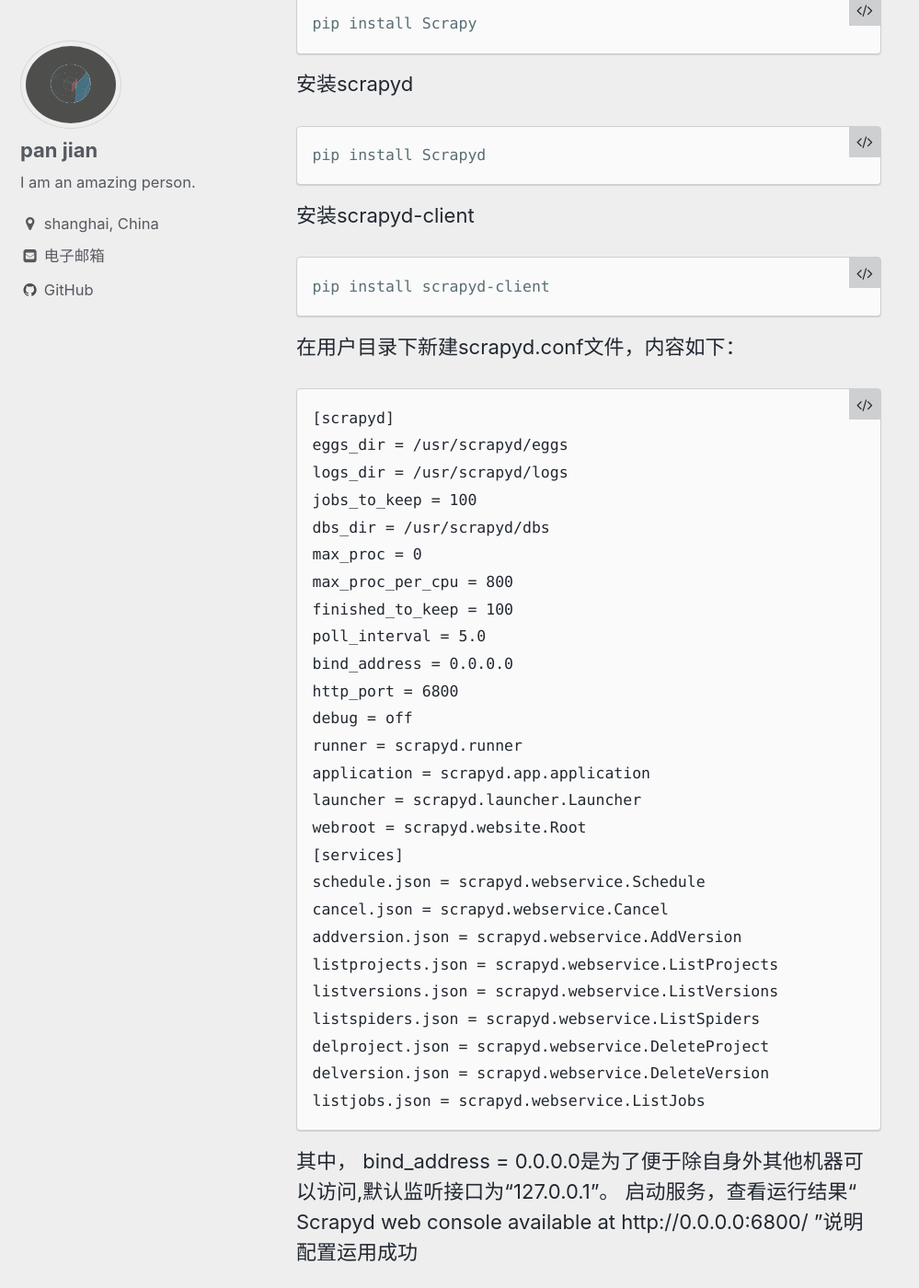
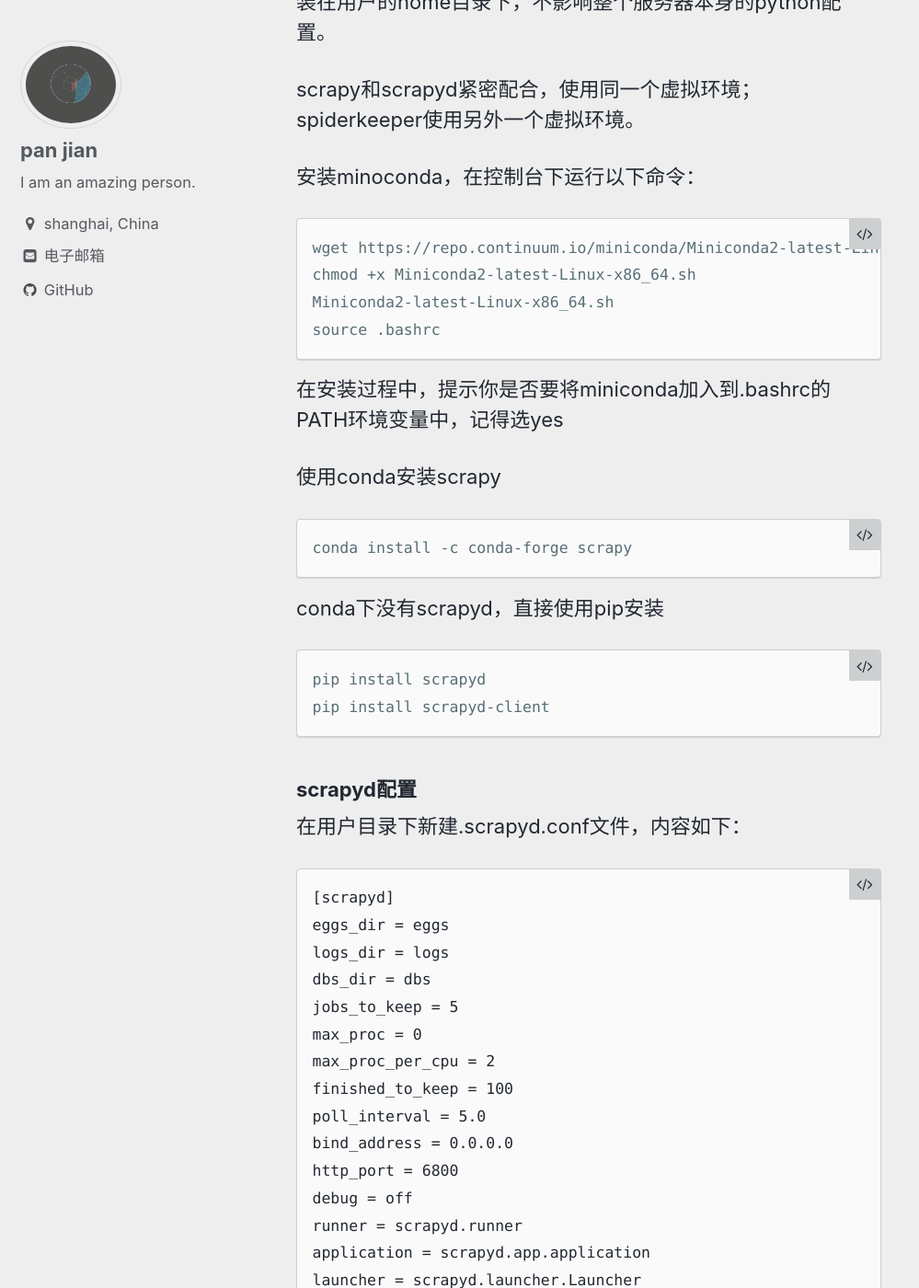
Before and after one commit to elemem/elemem.github.io, a Jekyll site: the page built from _posts/2017-11-08-setup-scrapy-on-centos.md, in a window 1280 px wide and 1400 px high, scrolled down 902 px. Shown: the whole window at 92% size, without its empty margins (0-999 px from the left). Built offline with Jekyll 4.4.1, drawn with Linux system fonts in a browser that asks for light colours; some of the changed text lies outside the part shown.

Commit message:
modify scrapy on centos

````diff
--- a/_posts/2017-11-08-setup-scrapy-on-centos.md
+++ b/_posts/2017-11-08-setup-scrapy-on-centos.md
@@ -7,48 +7,53 @@ title: centos下搭建scrapy运行环境
 description: the more you read, the more you think, better you'll be.
 ---
 
-安装epel扩展源
+##环境说明
+开发环境：目前我在windows上做开发，需要安装scrapy和scrapyd-client(用于部署)
+
+运行环境：在linux下运行，需要安装scrapy、scrapyd、scrapyd-client（可选）、spiderkeeper(job调度与控制)。我使用的服务器的IP为172.16.12.3
+
+官方文档：
+- [scrapy](https://doc.scrapy.org/en/latest/index.html)
+- [scrapyd](https://scrapyd.readthedocs.io/en/latest/index.html)
+- [spiderkeeper](https://github.com/DormyMo/SpiderKeeper)
+
+## centos下环境搭建
+
+### scrapyd安装
+由于在同一台服务器下有多个python服务，为了避免环境相互冲突，需要用虚拟环境隔离。我选择的是conda，使用普通权限安装在用户的home目录下，不影响整个服务器本身的python配置。
+
+scrapy和scrapyd紧密配合，使用同一个虚拟环境；spiderkeeper使用另外一个虚拟环境。
+
+安装minoconda，在控制台下运行以下命令：
 ```terminal
- sudo yum -y install epel-release
+wget https://repo.continuum.io/miniconda/Miniconda2-latest-Linux-x86_64.sh
+chmod +x Miniconda2-latest-Linux-x86_64.sh
+Miniconda2-latest-Linux-x86_64.sh
+source .bashrc
+```
+在安装过程中，提示你是否要将miniconda加入到.bashrc的PATH环境变量中，记得选yes
+
+使用conda安装scrapy
+```terminal
+conda install -c conda-forge scrapy
 ```
 
-安装python-pip，升级到最新
+conda下没有scrapyd，直接使用pip安装
 ```terminal
-sudo yum -y install python-pip
-pip install --upgrade pip
+pip install scrapyd
+pip install scrapyd-client
 ```
 
-安装开发工具包
-```terminal
-yum groupinstall "Development Tools" -y
-```
-安装Scrapy依赖包
-```terminal
-yum install -y python-devel openssl-devel libxslt-devel libxml2-devel
-```
-安装scrapy
-```terminal
-pip install Scrapy
-```
-
-安装scrapyd
-```terminal
-pip install Scrapyd
-```
-
-安装scrapyd-client
-```terminal
-pip install scrapyd-client
-```
-在用户目录下新建scrapyd.conf文件，内容如下：
+### scrapyd配置
+在用户目录下新建.scrapyd.conf文件，内容如下：
 ```
 [scrapyd]
-eggs_dir = /usr/scrapyd/eggs
-logs_dir = /usr/scrapyd/logs
-jobs_to_keep = 100
-dbs_dir = /usr/scrapyd/dbs
+eggs_dir = eggs
+logs_dir = logs
+dbs_dir = dbs
+jobs_to_keep = 5
 max_proc = 0
-max_proc_per_cpu = 800
+max_proc_per_cpu = 2
 finished_to_keep = 100
 poll_interval = 5.0
 bind_address = 0.0.0.0
@@ -82,23 +88,33 @@ listjobs.json = scrapyd.webservice.ListJobs
 2017-10-23T13:15:51+0800 [twisted.web.server.Site#info] Starting factory <twisted.web.server.Site instance at 0x3887d88>
 2017-10-23T13:15:51+0800 [Launcher] Scrapyd 1.2.0 started: max_proc=6400, runner='scrapyd.runner'
 ```
-修改爬虫工程目录下的scrapy.cfg
 
-```
-# Automatically created by: scrapy startproject
-#
-# For more information about the [deploy] section see:
-# https://scrapyd.readthedocs.org/en/latest/deploy.html
+这时你可以在你本地，通过“http://172.16.12.3:6800”访问scrapyd服务
 
-[settings]
-default = geeksInfo.settings
-
-[deploy]
-url = http://172.16.12.3:6800/
-project = geeksInfo
+### spiderkeeper安装与配置
+创建spiderkeeper的虚拟环境，在虚拟环境中安装spiderKeeper
+```terminal
+conda create -n spiderkeeper
+source activate spiderkeeper
+pip install spiderkeeper
 ```
 
-在爬虫目录下，部署爬虫
+运行spiderkeeper，需要指定scrapyd的地址
+```
+spiderkeeper --server=http://172.16.12.3:6800
+```
+
+这时你可以在你本地，通过“http://172.16.12.3:5000”访问spiderkeeper
+
+## 部署爬虫
+我是在windows下部署爬虫的，基本步骤如下：
+
+修改爬虫工程目录下的scrapy.cfg，把URL改成scrapyd服务器的IP与端口
+```
+url = http://172.16.12.3:6800/
+```
+
+cd到爬虫目录下，部署爬虫
 ```terminal
 [panjian@transcode3 geeksInfo]$ scrapyd-deploy default
 Packing version 1508740534
@@ -107,8 +123,7 @@ Server response (200):
 {"status": "ok", "project": "geeksInfo", "version": "1508740534", "spiders": 1, "node_name": "transcode3"}
 ```
 
-启动爬虫
-```terminal
-[panjian@transcode3 geeksInfo]$ curl http://172.16.12.3:6800/schedule.json -d project=geeksInfo -d spider=ithome
-{"status": "ok", "jobid": "53bc7656b7be11e7bfe82c56dc3c031d", "node_name": "transcode3"}
-```
+## 启动爬虫
+通过“http://172.16.12.3:5000”访问spiderkeeper，在“Job Dashboard”中，可以单次运行爬虫。
+
+通过“http://172.16.12.3:6800”访问scrapyd，可以查看运行日志
````
Also changed, not shown: other parts of _posts/2017-11-08-setup-scrapy-on-centos.md (+10 -9 lines).
